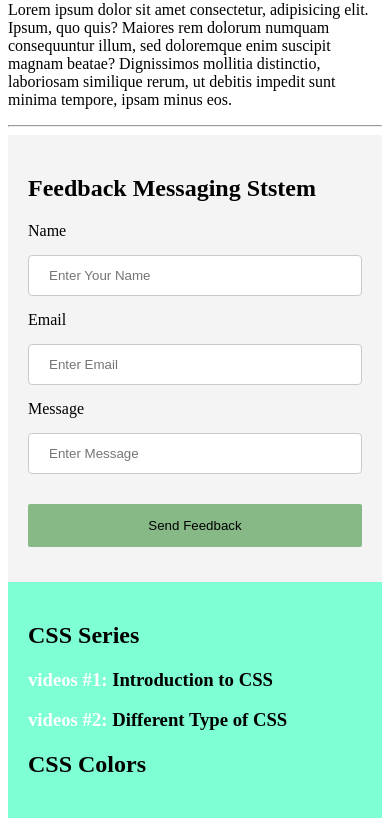
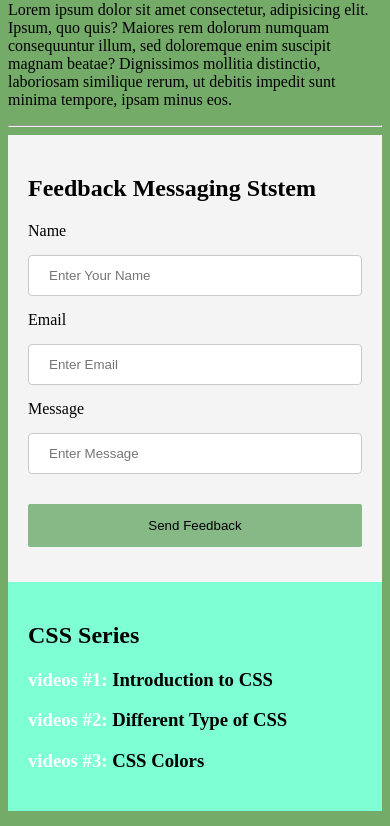
Before and after one commit to Gokulcasper/CSS-Forms-Task, a plain HTML site: page index.html in a window 390 px wide. Shown: the part 79-905 px from the top of the page. Drawn offline with Linux system fonts and the light colour scheme.

Commit message:
Added MediaQueries

```diff
--- a/index.html
+++ b/index.html
@@ -39,7 +39,7 @@
             <h2>CSS Series</h2>
             <h3>Introduction to CSS</h3>
             <h3>Different Type of CSS</h3>
-            <h2>CSS Colors</h2>
+            <h3>CSS Colors</h3>
         </div>
     </div>
 </body>
--- a/style.css
+++ b/style.css
@@ -1,5 +1,6 @@
 body{
     counter-reset: videos;
+    background-color: lightblue;
 }
 
 
@@ -40,3 +41,21 @@ h3::before {
     color:white;
     content: "videos #" counter(videos) ": "
 }
+
+@media screen and (max-width:900px) {
+    body{
+        background-color: lightcoral;
+    }
+}
+
+@media screen and (max-width:600px) {
+    body{
+        background-color: rgb(142, 79, 197);
+    }
+}
+
+@media screen and (max-width:400px) {
+    body{
+        background-color: rgb(117, 171, 105);
+    }
+}
```
